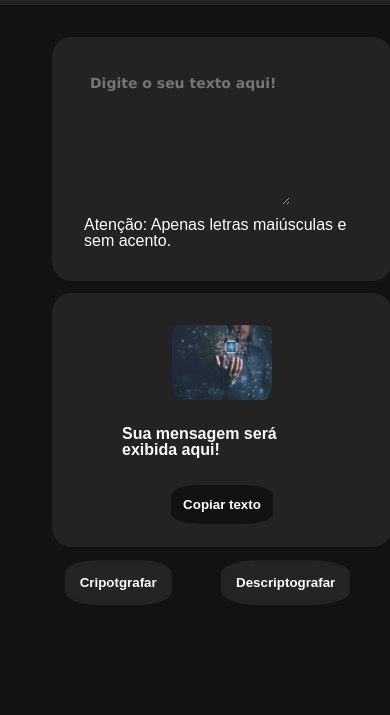
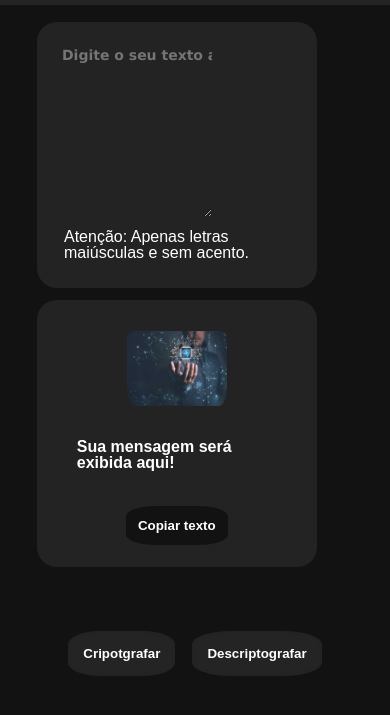
Before and after one commit to lanalima123/desafio-atualizado, a plain HTML site: page index.html in a window 390 px wide. Shown: the part 61-776 px from the top of the page. Drawn offline with Linux system fonts and the light colour scheme; a web font is replaced by a local one.

Commit message:
nova atualização

```diff
--- a/styles/style.css
+++ b/styles/style.css
@@ -43,15 +43,15 @@ body{
 }
 .main__container .container__input{
     display: flex;
-    justify-content: space-between;
+    justify-content: space-evenly;
     padding: 5px;
     color: #fff;
     margin: 8px;
-    height: 350px;
+    height: 400px;
 
 }
 
-.main__container .container__input .input, .main__container .container__input #output{
+.input, .main__container .container__input #output{
     display: flex;
     justify-content: space-between;
     flex-direction: column;
@@ -96,11 +96,11 @@ body{
     padding: 12px;
 
 }
-.container__btn{
+.main__container .container__btn{
     display: flex;
-    justify-content: space-between;
-    padding-right: 140px;
-    padding-left: 140px;
+    justify-content: space-evenly;
+    gap: 120px;
+
 
 
 
@@ -122,11 +122,12 @@ body{
 }
 
 
+
 .copy{
     background-color: #121212;
 }
 #copia{
-    width: 250px;
+    width: 50%;
     height: 100px;
     display: flex;
     justify-content: center;
@@ -158,15 +159,17 @@ body{
             display: block;
             justify-content: space-between;
 
-            padding: 20px;
+            padding: 2px;
             color: #fff;
             margin: 0;
     }
-    .input #input__texto{
 
-        width: 100px;
-        height: 130px;
+   .input #input__texto{
+        width: 20%;
+        padding: 10px 100px 0px 10px
     }
+
+
         .cabecalho img{
             border: none;
             border-radius: 50%;
@@ -185,28 +188,38 @@ body{
         .cabecalho h1{
             margin-right: 20px;
 }
+.main__container {
+
+
+    margin: 0;
+
+}
 .main__container .container__input{
     display: block;
     align-items: center;
-    width: 300px;
-    height: 500px;
-    padding-left: 40px;
+    width: 80%;
+    height: 70%;
+    padding: 5px;
+    margin-left: 20px;
+
 }
     .input , .main__container .container__input #output{
         display: flex;
-        justify-content: space-between;
+        justify-content: space-around;
         flex-direction: column;
         background-color: #232323;
         border: none;
         border-radius: 20PX;
-        margin: 12px;
-        padding: 20px;}
-        .container__btn{
+        width: 80%;
+        height: 40%;
+        padding: 15px;}
+    .main__container .container__btn{
             display: flex;
-            justify-content: space-around;
-            margin: 15PX;
+            justify-content: center;
+            gap: 5%;
+            margin: 25PX;
             padding: 0;
-            padding-left: 25px;
+
 
 
 
@@ -214,7 +227,7 @@ body{
 
 
         }
-        .btn_descripto , .btn_cripto , .copy{
+        .btn_descripto ,  .btn_cripto , .copy{
             padding: 12px;
 
         }
```
